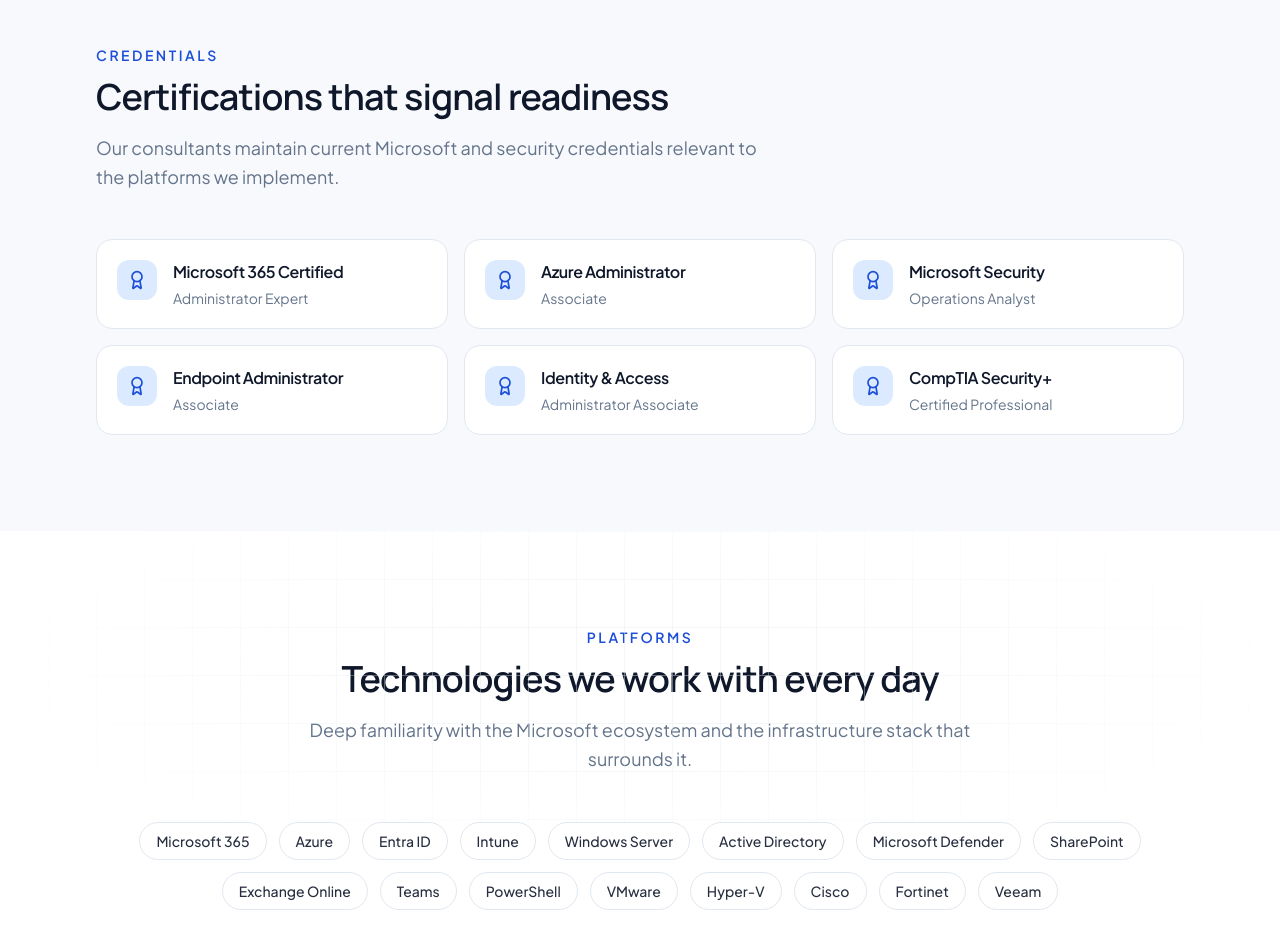
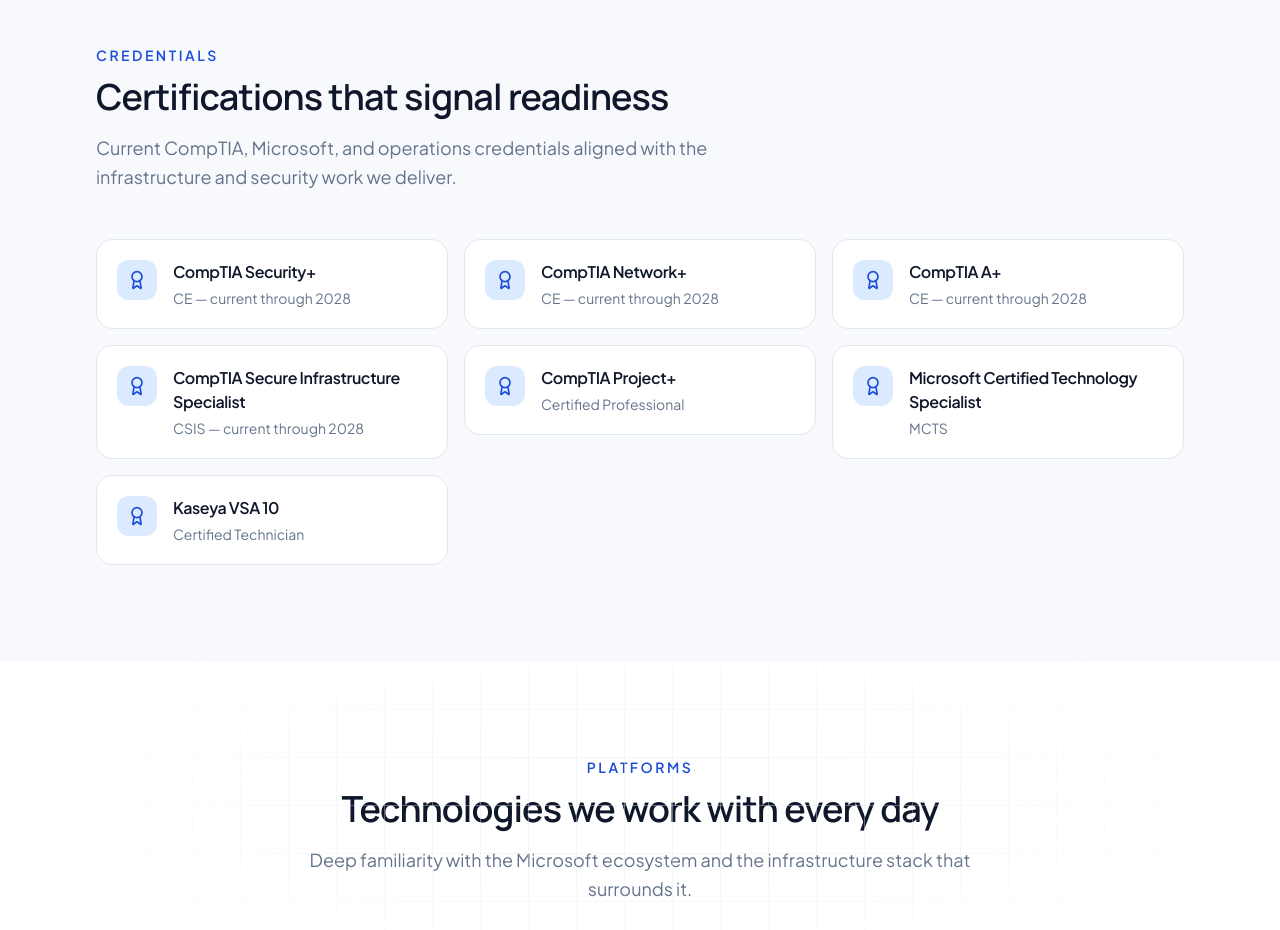
Before and after one commit to MyDwellingHQ/nialltech-web, a Next.js app: page / in a window 1280 px wide. Shown: the part 3020-3950 px from the top of the page. Built offline with nearby package versions, Linux system fonts and the light colour scheme; no server answers.

Commit message:
fix certifications to match LinkedIn credentials
Replace placeholder Microsoft role-based certs with Paul Dent's
actual credentials from linkedin.com/in/podent (Bremerton).

Co-authored-by: mydwelling <mydwelling@users.noreply.github.com>

```diff
--- a/src/components/home/Certifications.tsx
+++ b/src/components/home/Certifications.tsx
@@ -8,7 +8,7 @@ export function Certifications() {
     <Section
       eyebrow="Credentials"
       title="Certifications that signal readiness"
-      description="Our consultants maintain current Microsoft and security credentials relevant to the platforms we implement."
+      description="Current CompTIA, Microsoft, and operations credentials aligned with the infrastructure and security work we deliver."
     >
       <div className="grid gap-4 sm:grid-cols-2 lg:grid-cols-3">
         {certifications.map((cert, index) => (
--- a/src/content/company.ts
+++ b/src/content/company.ts
@@ -21,30 +21,35 @@ export const whyChooseUs = [
   },
 ];
 
+/** Sourced from Paul Dent LinkedIn (linkedin.com/in/podent). */
 export const certifications = [
   {
-    name: "Microsoft 365 Certified",
-    detail: "Administrator Expert",
+    name: "CompTIA Security+",
+    detail: "CE — current through 2028",
   },
   {
-    name: "Azure Administrator",
-    detail: "Associate",
+    name: "CompTIA Network+",
+    detail: "CE — current through 2028",
   },
   {
-    name: "Microsoft Security",
-    detail: "Operations Analyst",
+    name: "CompTIA A+",
+    detail: "CE — current through 2028",
   },
   {
-    name: "Endpoint Administrator",
-    detail: "Associate",
+    name: "CompTIA Secure Infrastructure Specialist",
+    detail: "CSIS — current through 2028",
   },
   {
-    name: "Identity & Access",
-    detail: "Administrator Associate",
+    name: "CompTIA Project+",
+    detail: "Certified Professional",
   },
   {
-    name: "CompTIA Security+",
-    detail: "Certified Professional",
+    name: "Microsoft Certified Technology Specialist",
+    detail: "MCTS",
+  },
+  {
+    name: "Kaseya VSA 10",
+    detail: "Certified Technician",
   },
 ];
 
```
Also changed, not shown: 1 other file (tests, documents, lock files or other folders).
